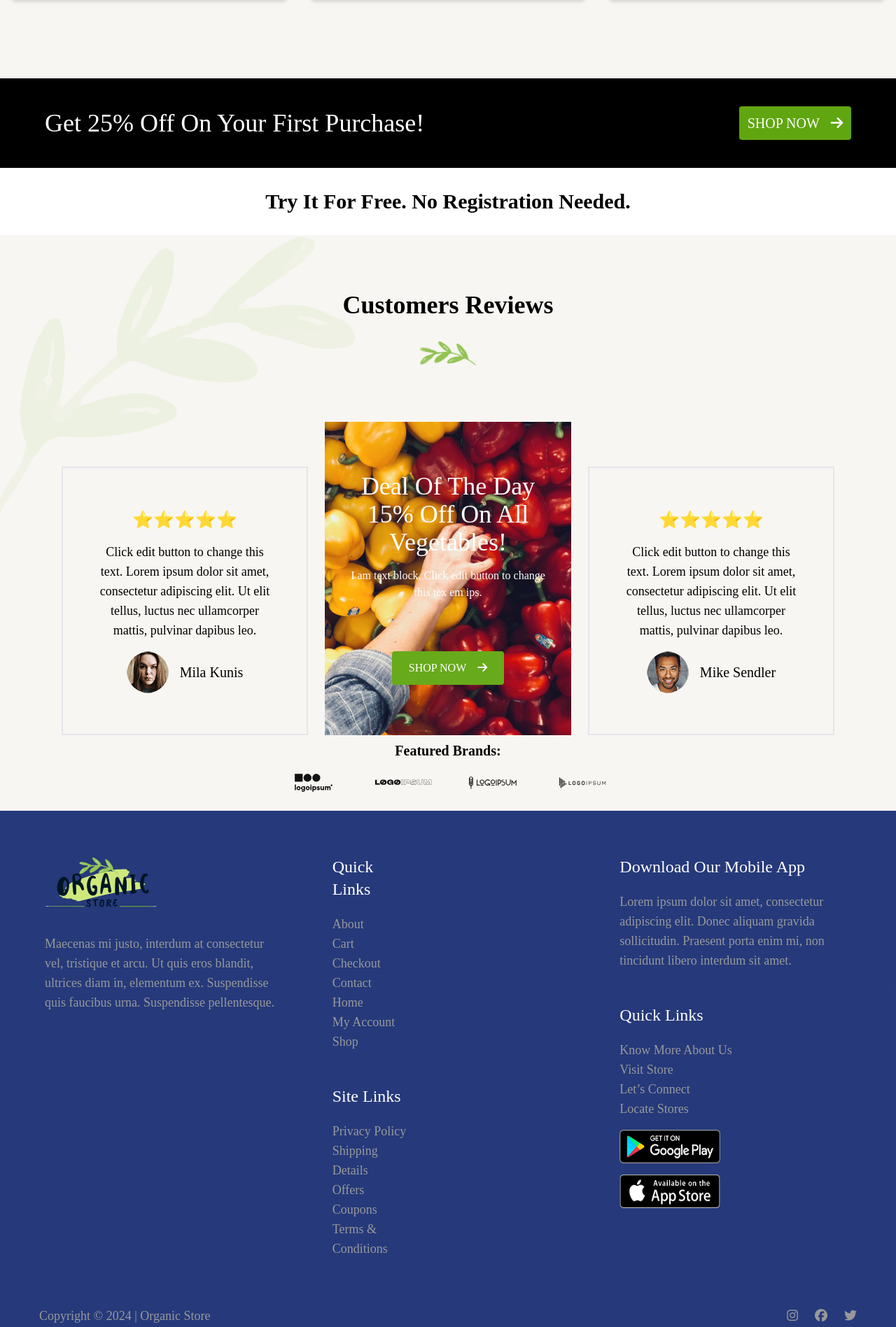
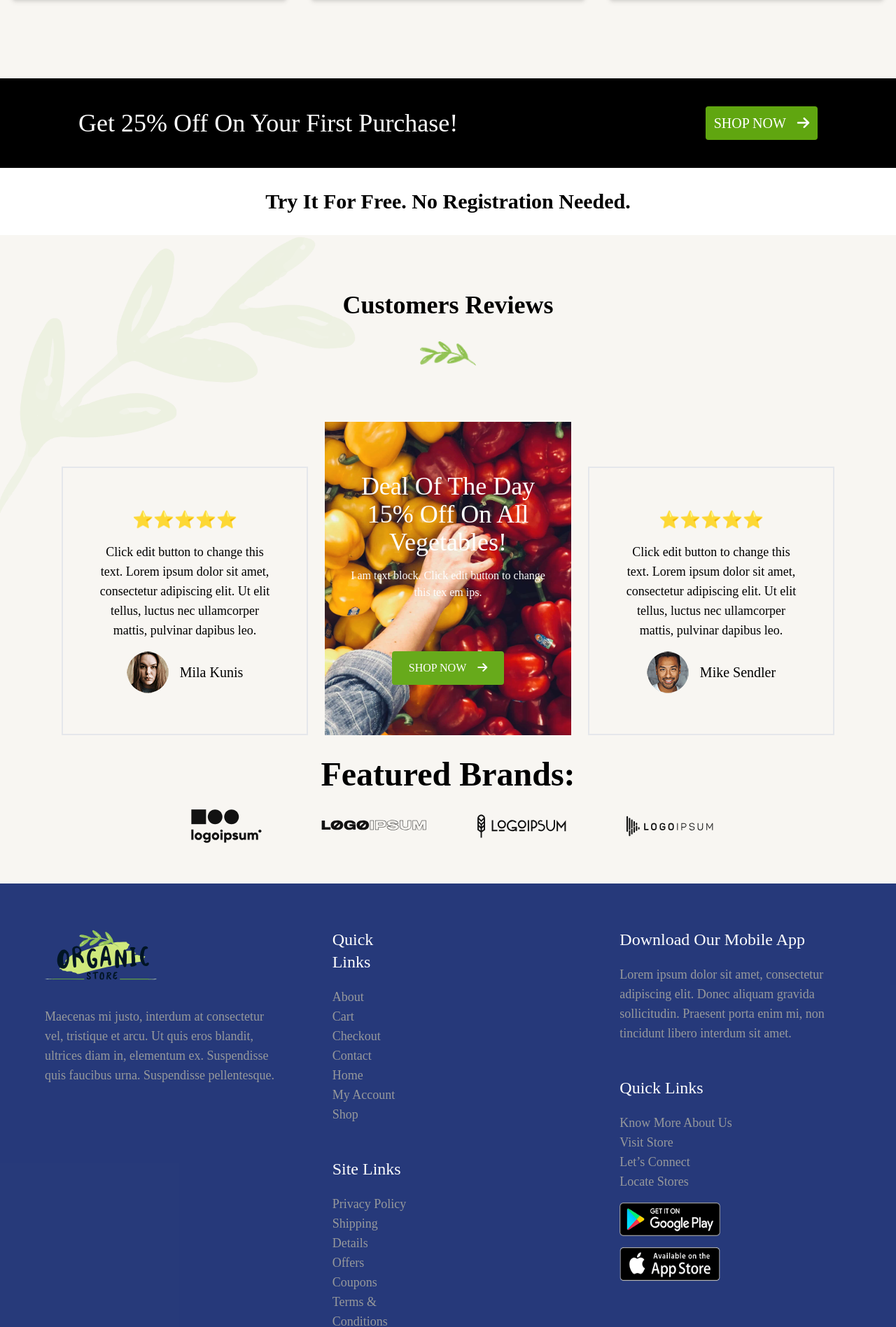
Before and after one commit to RaunakScarlet/Organic-Store, a React (Vite) app: page / in a window 1280 px wide. Shown: the part 2403-4300 px from the top of the page at 70% size. Built offline with nearby package versions, Linux system fonts and the light colour scheme.

Commit message:
finished

```diff
--- a/src/components/CustomerReviewsSection.jsx
+++ b/src/components/CustomerReviewsSection.jsx
@@ -18,7 +18,7 @@ const CustomerSection = () => {
                 alt="leaf"
                 className=" w-[32rem] absolute opacity-10"
             />
-            <div className="pt-20 flex flex-col items-center">
+            <div className="pt-20 flex flex-col items-center ">
                 <h2 className="text-3xl md:text-4xl font-bold">
                     Customers Reviews
                 </h2>
@@ -78,14 +78,14 @@ const CustomerSection = () => {
                 </div>
             </div>
 
-            <div className=" bg-[#F8F6F2] flex flex-col  h-auto  items-center justify-between py-2">
-                <h2 className="text-lg md:text-xl font-bold ">Featured Brands:</h2>
+            <div className=" bg-[#F8F6F2] flex flex-col  h-auto  items-center justify-between my-8">
+                <h2 className="text-xl md:text-3xl lg:text-5xl font-bold ">Featured Brands:</h2>
                 <div className="grid grid-cols-2 md:grid-cols-4 gap-8">
                     {" "}
-                    <img className="w-24 h-16 md:32 " src={logo1} alt="logo1" />
-                    <img className="w-24 h-16 md:32 " src={logo2} alt="logo2" />
-                    <img className="w-24 h-16 md:32 " src={logo3} alt="logo3" />
-                    <img className="w-24 h-16 md:32 " src={logo4} alt="logo4" />
+                    <img className=" " src={logo1} alt="logo1" />
+                    <img className=" " src={logo2} alt="logo2" />
+                    <img className=" " src={logo3} alt="logo3" />
+                    <img className=" " src={logo4} alt="logo4" />
                 </div>
             </div>
         </div>
--- a/src/components/Footer.jsx
+++ b/src/components/Footer.jsx
@@ -77,8 +77,8 @@ const Footer = () => {
                 </div>
             </div>
 
-            <div className="h-[16%] text-[#97999b] flex justify-between px-14  gap-4 items-center">
-                <h3 className="text-[#97999b] pt-5 text-lg">
+            <div className="h-[16%] text-[#97999b] flex justify-between px-14  gap-4 items-center border-t-2 border-opacity-20 border-slate-400">
+                <h3 className="text-[#97999b] pt-5 text-lg ">
                     Copyright © 2024 | Organic Store
                 </h3>
                 <div className="flex gap-6  text-[#97999b] pt-5 text-lg">
--- a/src/components/FreshSection.jsx
+++ b/src/components/FreshSection.jsx
@@ -76,7 +76,7 @@ const FreshSection = () => {
 
 
             </div>
-            <div className="w-full min-h-32  px-4 sm:px-10 md:px-16  bg-black flex justify-between items-center ">
+            <div className="w-full min-h-32  px-4 sm:px-10 md:px-16 lg:px-28 bg-black flex justify-between items-center ">
                 <h2 className="md:text-2xl lg:text-4xl text-white">
                     Get 25% Off On Your First Purchase!
                 </h2>
```
